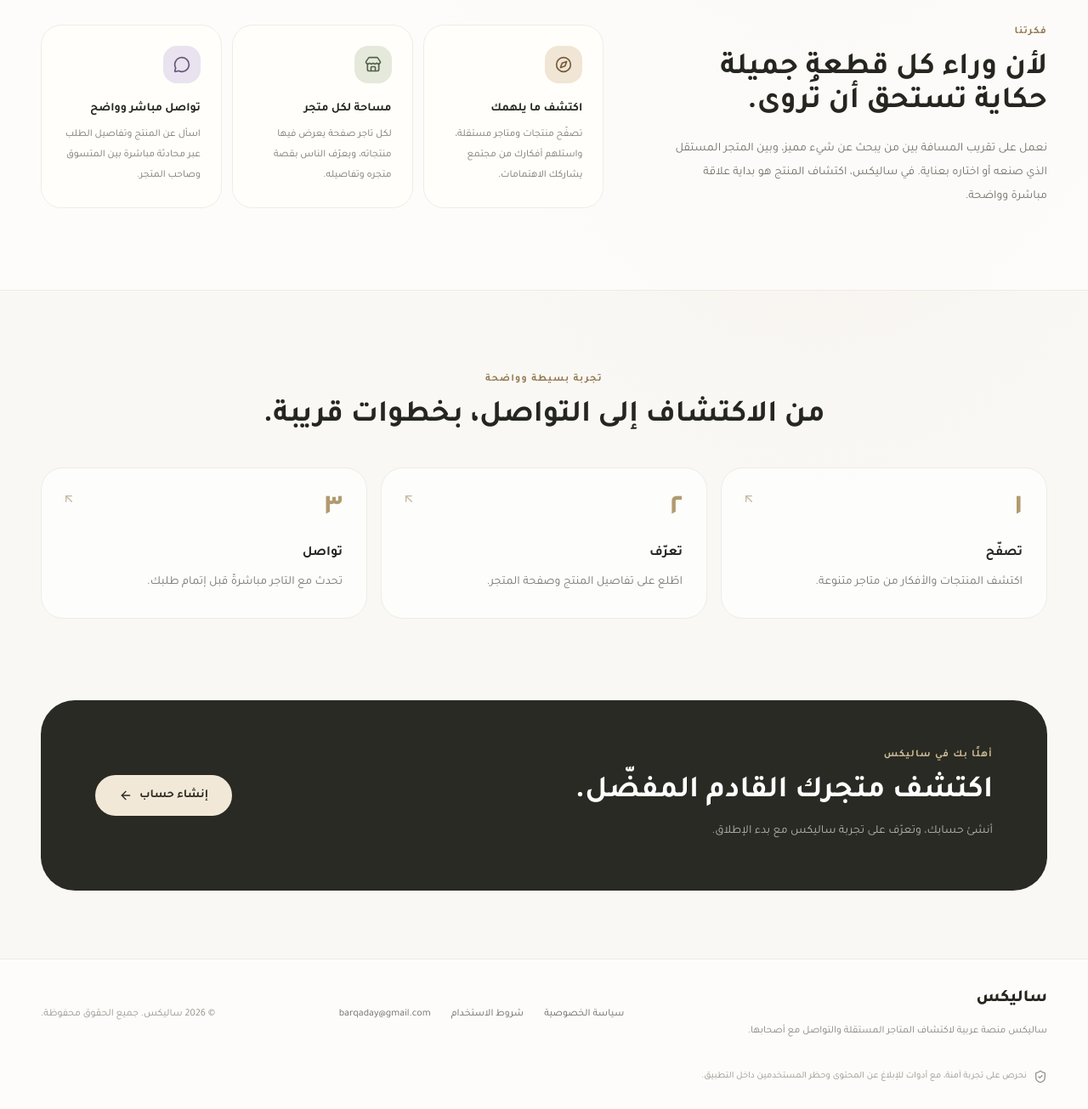
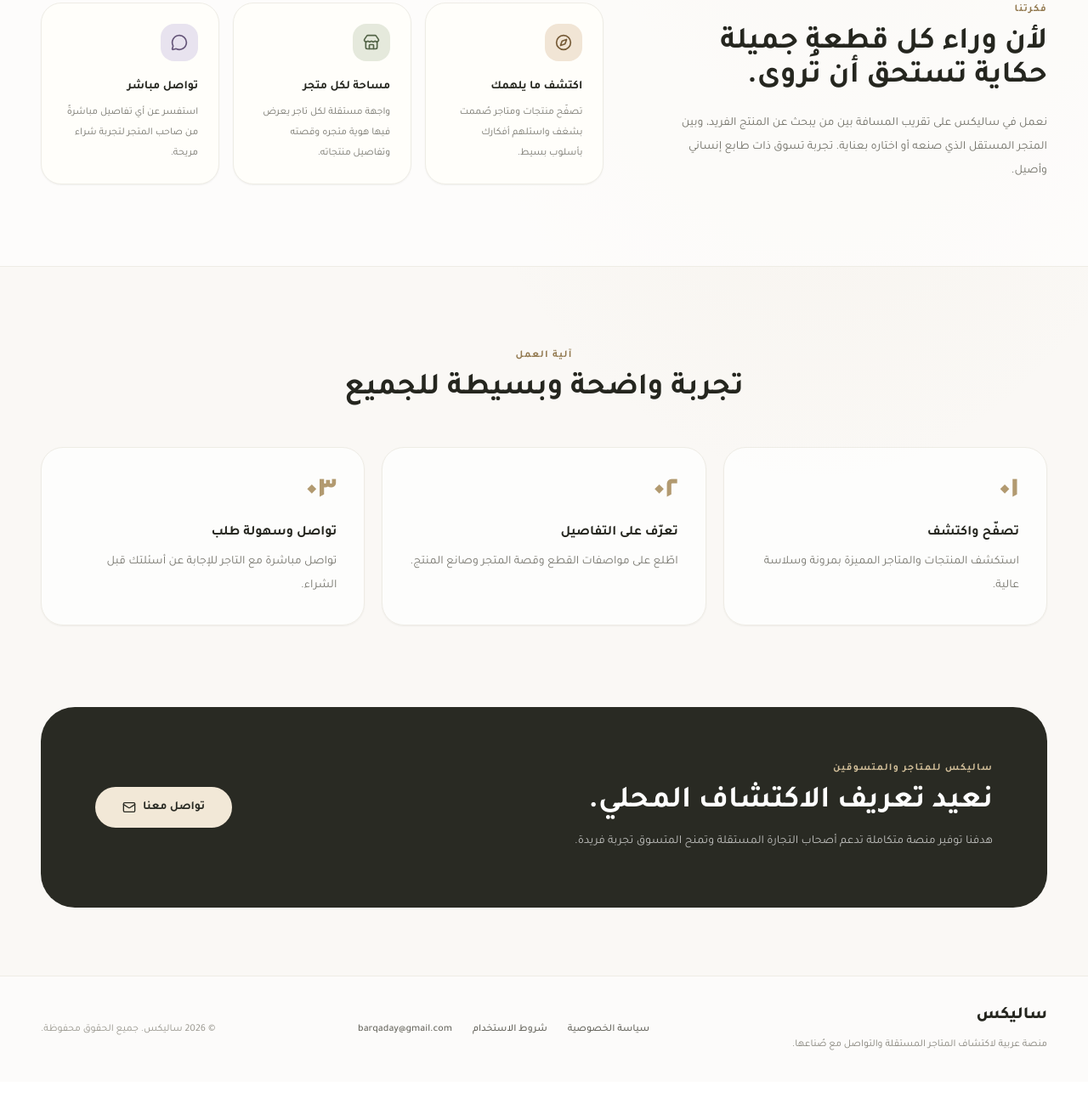
Before and after one commit to judeadaiy-dev/Silex-Landing-Page, a plain HTML site: page index.html in a window 1280 px wide. Shown: the part 1023-2328 px from the top of the page at 85% size. After the commit the page ends 2296 px from the top, so only its background shows below. Drawn offline with nearby package versions, Linux system fonts and the light colour scheme.

Commit message:
Update index.html

```diff
--- a/index.html
+++ b/index.html
@@ -3,15 +3,15 @@
 <head>
   <meta charset="UTF-8" />
   <meta name="viewport" content="width=device-width, initial-scale=1.0" />
-  <title>ساليكس | سوق يقرّبك من المتاجر المستقلة</title>
-  <meta name="description" content="ساليكس منصة عربية لاكتشاف المنتجات والمتاجر المستقلة، والتواصل مباشرةً مع أصحابها." />
+  <title>ساليكس | وجهتك لاكتشاف المتاجر المستقلة</title>
+  <meta name="description" content="ساليكس منصة عربية تجسر الفجوة بين المتاجر المستقلة والمتسوقين عبر تقديم تجربة اكتشاف فريدة وتواصل مباشر." />
 
   <!-- الخطوط من Google Fonts -->
   <link rel="preconnect" href="https://fonts.googleapis.com">
   <link rel="preconnect" href="https://fonts.gstatic.com" crossorigin>
   <link href="https://fonts.googleapis.com/css2?family=Tajawal:wght@400;500;700;800&display=swap" rel="stylesheet">
 
-  <!-- مكتبة Tailwind CSS للتنسيق السريع -->
+  <!-- مكتبة Tailwind CSS للتنسيق -->
   <script src="https://cdn.tailwindcss.com"></script>
   <!-- مكتبة الأيقونات Lucide Icons -->
   <script src="https://unpkg.com/lucide@latest"></script>
@@ -24,48 +24,45 @@
 </head>
 <body class="relative min-h-screen overflow-x-hidden bg-[radial-gradient(ellipse_at_75%_5%,rgba(210,190,155,0.23),transparent_48%),linear-gradient(180deg,#f4efe6_0%,#faf8f5_680px)] text-[#25261f]">
 
-  <!-- الهيدر / الشريط العلوي -->
-  <header class="relative z-10 mx-auto flex w-full max-w-7xl items-center justify-between px-5 py-5 sm:px-8 lg:px-12">
-    <a href="#" class="flex items-center gap-2 font-extrabold text-2xl tracking-tight text-[#25261f]">
-      <span class="flex size-9 items-center justify-center rounded-xl bg-[#25261f] text-white">S</span>
+  <!-- الشريط العلوي / الهيدر -->
+  <header class="relative z-10 mx-auto flex w-full max-w-7xl items-center justify-between px-5 py-6 sm:px-8 lg:px-12">
+    <a href="#" class="flex items-center gap-2.5 font-extrabold text-2xl tracking-tight text-[#25261f]">
+      <span class="flex size-9 items-center justify-center rounded-xl bg-[#25261f] text-white font-bold text-lg">S</span>
       ساليكس
     </a>
-    <nav aria-label="التنقل الرئيسي" class="hidden items-center gap-8 text-sm text-[#68675f] md:flex">
-      <a href="#about" class="transition hover:text-[#25261f]">عن ساليكس</a>
+    <nav aria-label="التنقل الرئيسي" class="hidden items-center gap-8 text-sm font-medium text-[#68675f] md:flex">
+      <a href="#about" class="transition hover:text-[#25261f]">عن المنصة</a>
       <a href="#experience" class="transition hover:text-[#25261f]">كيف تعمل</a>
-      <a href="#contact" class="transition hover:text-[#25261f]">الخصوصية</a>
+      <a href="#contact" class="transition hover:text-[#25261f]">تواصل معنا</a>
     </nav>
-    <a href="#register" class="inline-flex items-center gap-2 rounded-full bg-[#25261f] px-5 py-2.5 text-sm font-semibold text-white transition hover:bg-[#44453b]">
-      ابدأ رحلتك
-      <i data-lucide="arrow-left" class="w-4 h-4"></i>
+    <a href="#about" class="inline-flex items-center gap-2 rounded-full border border-[#d9d5cc] bg-white/80 px-5 py-2.5 text-sm font-semibold text-[#25261f] shadow-sm transition hover:bg-white hover:border-[#aaa18f]">
+      اكتشف المزيد
+      <i data-lucide="arrow-down" class="w-4 h-4"></i>
     </a>
   </header>
 
   <!-- القسم الرئيسي / البطل -->
-  <section class="relative mx-auto grid max-w-7xl items-center gap-12 px-5 pb-20 pt-10 sm:px-8 sm:pt-16 lg:grid-cols-[1fr_0.9fr] lg:gap-16 lg:px-12 lg:pb-28 lg:pt-20">
+  <section class="relative mx-auto grid max-w-7xl items-center gap-12 px-5 pb-20 pt-8 sm:px-8 sm:pt-12 lg:grid-cols-[1fr_0.9fr] lg:gap-16 lg:px-12 lg:pb-28 lg:pt-16">
     <div class="relative z-10 max-w-2xl">
-      <div class="mb-6 inline-flex items-center gap-2 rounded-full border border-[#d9d0bf] bg-white/70 px-3.5 py-2 text-xs font-medium text-[#655c4c] shadow-sm">
+      <div class="mb-6 inline-flex items-center gap-2 rounded-full border border-[#d9d0bf] bg-white/80 px-4 py-2 text-xs font-semibold text-[#655c4c] shadow-sm">
         <span class="size-2 rounded-full bg-[#9a8055]"></span>
         سوق عربي للمتاجر المستقلة
       </div>
-      <h1 class="font-bold text-4xl leading-[1.25] tracking-tight sm:text-6xl lg:text-[60px]">
+      <h1 class="font-bold text-4xl leading-[1.25] tracking-tight sm:text-6xl lg:text-[58px]">
         أشياء تحبّها،<br />
         <span class="text-[#90764c]">من ناس يصنعونها.</span>
       </h1>
       <p class="mt-6 max-w-xl text-base leading-8 text-[#68675f] sm:text-lg sm:leading-9">
-        ساليكس مساحة تجمع المتاجر المستقلة والمنتجات المميزة في تجربة عربية واحدة. اكتشف، تعرّف على أصحاب المتاجر، وتواصل معهم مباشرةً.
+        ساليكس مساحة تجمع المتاجر المستقلة والمنتجات المميزة في تجربة عربية فريدة. اكتشف المنتجات الفريدة وتعرف على صُناعها وتواصل معهم مباشرةً.
       </p>
       <div class="mt-8 flex flex-col gap-3 sm:flex-row">
-        <a href="#register" class="inline-flex min-h-12 items-center justify-center gap-2 rounded-full bg-[#25261f] px-7 text-sm font-semibold text-white shadow-[0_10px_24px_rgba(37,38,31,0.16)] transition hover:-translate-y-0.5 hover:bg-[#44453b]">
-          انضم إلى ساليكس
+        <a href="#experience" class="inline-flex min-h-12 items-center justify-center gap-2 rounded-full bg-[#25261f] px-8 text-sm font-semibold text-white shadow-[0_10px_24px_rgba(37,38,31,0.16)] transition hover:-translate-y-0.5 hover:bg-[#44453b]">
+          استكشف تجربة ساليكس
           <i data-lucide="arrow-left" class="w-4 h-4"></i>
-        </a>
-        <a href="#login" class="inline-flex min-h-12 items-center justify-center rounded-full border border-[#d9d5cc] bg-white/70 px-7 text-sm font-semibold text-[#34352e] transition hover:border-[#aaa18f] hover:bg-white">
-          لديّ حساب بالفعل
         </a>
       </div>
       <p class="mt-5 text-xs leading-6 text-[#85837a]">
-        ساليكس في مرحلة الإطلاق. قد تختلف المنتجات وتوفّرها بحسب المتاجر المشاركة.
+        منصة مخصصة لإبراز الهوية العربية ودعم المشاريع والتجار المستقلين.
       </p>
     </div>
 
@@ -76,16 +73,16 @@
       <div class="relative rounded-[34px] border border-white/80 bg-white/65 p-3 shadow-[0_32px_90px_rgba(68,58,42,0.15)] backdrop-blur-sm sm:rounded-[42px] sm:p-5">
         <div class="overflow-hidden rounded-[27px] border border-[#eeece5] bg-[#fbfaf7] sm:rounded-[32px]">
           <div class="flex items-center justify-between border-b border-[#efede7] px-5 py-4">
-            <span class="text-[11px] text-[#929087]">مساحة تلتقي فيها الحكايات</span>
+            <span class="text-[11px] font-medium text-[#929087]">مساحة تلتقي فيها الحكايات</span>
             <span class="flex items-center gap-2 text-sm font-semibold">
               <span class="size-2 rounded-full bg-[#a78b5d]"></span>
               اكتشف
             </span>
           </div>
           <div class="grid grid-cols-2 gap-3 p-4 sm:gap-4 sm:p-5">
-            <div class="col-span-2 flex min-h-[205px] flex-col justify-between overflow-hidden rounded-[25px] bg-[#e9e0d1] p-5 sm:min-h-[240px] sm:p-6">
+            <div class="col-span-2 flex min-h-[190px] flex-col justify-between overflow-hidden rounded-[25px] bg-[#e9e0d1] p-5 sm:min-h-[220px] sm:p-6">
               <div class="flex items-center justify-between">
-                <span class="rounded-full bg-white/75 px-3 py-1.5 text-[10px] font-medium text-[#645843]">اختيارات مستقلة</span>
+                <span class="rounded-full bg-white/80 px-3 py-1 text-[11px] font-semibold text-[#645843]">اختيارات حصرية</span>
                 <i data-lucide="heart" class="w-4 h-4 text-[#806d4f]"></i>
               </div>
               <div class="relative">
@@ -96,17 +93,17 @@
             </div>
             <div class="rounded-[22px] border border-[#efede7] bg-white p-3.5 sm:p-4">
               <div class="mb-3 flex aspect-[1.08] items-center justify-center rounded-[17px] bg-[#e5e9dc]">
-                <i data-lucide="package" class="w-10 h-10 text-[#647259]"></i>
+                <i data-lucide="package" class="w-8 h-8 text-[#647259]"></i>
               </div>
               <p class="text-xs font-semibold">تفاصيل تصنع الفرق</p>
-              <p class="mt-1 text-[10px] text-[#85837a]">منتجات من متاجر مستقلة</p>
+              <p class="mt-1 text-[10px] text-[#85837a]">منتجات مصممة بحب</p>
             </div>
             <div class="rounded-[22px] border border-[#efede7] bg-white p-3.5 sm:p-4">
               <div class="mb-3 flex aspect-[1.08] items-center justify-center rounded-[17px] bg-[#e9e3ee]">
-                <i data-lucide="store" class="w-10 h-10 text-[#706180]"></i>
+                <i data-lucide="store" class="w-8 h-8 text-[#706180]"></i>
               </div>
               <p class="text-xs font-semibold">متاجر لها حكاية</p>
-              <p class="mt-1 text-[10px] text-[#85837a]">تعرّف على أصحابها</p>
+              <p class="mt-1 text-[10px] text-[#85837a]">تعرّف على القائمين عليها</p>
             </div>
           </div>
           <div class="flex items-center justify-around border-t border-[#efede7] bg-white/80 px-3 py-3 text-[#8a887f]">
@@ -123,47 +120,47 @@
         </span>
         <span>
           <span class="block text-xs font-semibold">تواصل مباشر</span>
-          <span class="mt-0.5 block text-[10px] text-[#85837a]">بينك وبين صاحب المتجر</span>
+          <span class="mt-0.5 block text-[10px] text-[#85837a]">بين المتسوق وصاحب المتجر</span>
         </span>
       </div>
     </div>
   </section>
 
-  <!-- قسم الفكرة والمميزات -->
+  <!-- قسم الرؤية والمميزات -->
   <section id="about" class="relative border-y border-[#eeece5] bg-white/60">
     <div class="mx-auto grid max-w-7xl gap-10 px-5 py-16 sm:px-8 sm:py-20 lg:grid-cols-[0.8fr_1.2fr] lg:gap-20 lg:px-12 lg:py-24">
       <div>
-        <p class="text-xs font-semibold tracking-widest text-[#92794f]">فكرتنا</p>
-        <h2 class="mt-4 max-w-md font-bold text-3xl leading-tight sm:text-4xl">
+        <p class="text-xs font-bold tracking-widest text-[#92794f] uppercase">فكرتنا</p>
+        <h2 class="mt-3 max-w-md font-bold text-3xl leading-tight sm:text-4xl text-[#25261f]">
           لأن وراء كل قطعة جميلة حكاية تستحق أن تُروى.
         </h2>
         <p class="mt-5 max-w-md text-sm leading-7 text-[#717067]">
-          نعمل على تقريب المسافة بين من يبحث عن شيء مميز، وبين المتجر المستقل الذي صنعه أو اختاره بعناية. في ساليكس، اكتشاف المنتج هو بداية علاقة مباشرة وواضحة.
+          نعمل في ساليكس على تقريب المسافة بين من يبحث عن المنتج الفريد، وبين المتجر المستقل الذي صنعه أو اختاره بعناية. تجربة تسوق ذات طابع إنساني وأصيل.
         </p>
       </div>
-      <div class="grid gap-3 sm:grid-cols-3">
-        <article class="rounded-[24px] border border-[#eeece5] bg-[#fffefa] p-5 sm:p-6">
+      <div class="grid gap-4 sm:grid-cols-3">
+        <article class="rounded-[24px] border border-[#eeece5] bg-[#fffefa] p-5 sm:p-6 shadow-sm">
           <span class="flex size-11 items-center justify-center rounded-2xl bg-[#f1e5d5] text-[#765b37]">
             <i data-lucide="compass" class="w-5 h-5"></i>
           </span>
-          <h3 class="mt-5 text-sm font-semibold">اكتشف ما يلهمك</h3>
-          <p class="mt-2 text-xs leading-6 text-[#77766e]">تصفّح منتجات ومتاجر مستقلة، واستلهم أفكارك من مجتمع يشاركك الاهتمامات.</p>
+          <h3 class="mt-5 text-sm font-bold text-[#25261f]">اكتشف ما يلهمك</h3>
+          <p class="mt-2 text-xs leading-6 text-[#77766e]">تصفّح منتجات ومتاجر صُممت بشغف واستلهم أفكارك بأسلوب بسيط.</p>
         </article>
 
-        <article class="rounded-[24px] border border-[#eeece5] bg-[#fffefa] p-5 sm:p-6">
+        <article class="rounded-[24px] border border-[#eeece5] bg-[#fffefa] p-5 sm:p-6 shadow-sm">
           <span class="flex size-11 items-center justify-center rounded-2xl bg-[#e5e9dc] text-[#536447]">
             <i data-lucide="store" class="w-5 h-5"></i>
           </span>
-          <h3 class="mt-5 text-sm font-semibold">مساحة لكل متجر</h3>
-          <p class="mt-2 text-xs leading-6 text-[#77766e]">لكل تاجر صفحة يعرض فيها منتجاته، ويعرّف الناس بقصة متجره وتفاصيله.</p>
+          <h3 class="mt-5 text-sm font-bold text-[#25261f]">مساحة لكل متجر</h3>
+          <p class="mt-2 text-xs leading-6 text-[#77766e]">واجهة مستقلة لكل تاجر يعرض فيها هوية متجره وقصته وتفاصيل منتجاته.</p>
         </article>
 
-        <article class="rounded-[24px] border border-[#eeece5] bg-[#fffefa] p-5 sm:p-6">
+        <article class="rounded-[24px] border border-[#eeece5] bg-[#fffefa] p-5 sm:p-6 shadow-sm">
           <span class="flex size-11 items-center justify-center rounded-2xl bg-[#e8e3ef] text-[#655579]">
             <i data-lucide="message-circle" class="w-5 h-5"></i>
           </span>
-          <h3 class="mt-5 text-sm font-semibold">تواصل مباشر وواضح</h3>
-          <p class="mt-2 text-xs leading-6 text-[#77766e]">اسأل عن المنتج وتفاصيل الطلب عبر محادثة مباشرة بين المتسوق وصاحب المتجر.</p>
+          <h3 class="mt-5 text-sm font-bold text-[#25261f]">تواصل مباشر</h3>
+          <p class="mt-2 text-xs leading-6 text-[#77766e]">استفسر عن أي تفاصيل مباشرةً من صاحب المتجر لتجربة شراء مريحة.</p>
         </article>
       </div>
     </div>
@@ -172,67 +169,60 @@
   <!-- خطوات العمل -->
   <section id="experience" class="mx-auto max-w-7xl px-5 py-16 sm:px-8 sm:py-20 lg:px-12 lg:py-24">
     <div class="mx-auto max-w-2xl text-center">
-      <p class="text-xs font-semibold tracking-widest text-[#92794f]">تجربة بسيطة وواضحة</p>
-      <h2 class="mt-4 font-bold text-3xl sm:text-4xl">من الاكتشاف إلى التواصل، بخطوات قريبة.</h2>
+      <p class="text-xs font-bold tracking-widest text-[#92794f] uppercase">آلية العمل</p>
+      <h2 class="mt-3 font-bold text-3xl sm:text-4xl text-[#25261f]">تجربة واضحة وبسيطة للجميع</h2>
     </div>
-    <div class="mt-10 grid gap-4 sm:grid-cols-3">
-      <article class="relative rounded-[26px] border border-[#eeece5] bg-white/70 p-6 sm:p-7">
-        <span class="font-bold text-4xl text-[#b29a70]">١</span>
-        <h3 class="mt-5 text-base font-semibold">تصفّح</h3>
-        <p class="mt-2 text-sm leading-7 text-[#77766e]">اكتشف المنتجات والأفكار من متاجر متنوعة.</p>
-        <i data-lucide="arrow-up-left" class="absolute left-6 top-7 text-[#c4b99f] w-4 h-4"></i>
+    <div class="mt-12 grid gap-5 sm:grid-cols-3">
+      <article class="relative rounded-[26px] border border-[#eeece5] bg-white/70 p-6 sm:p-8 shadow-sm">
+        <span class="font-extrabold text-4xl text-[#b29a70]">٠١</span>
+        <h3 class="mt-4 text-base font-bold text-[#25261f]">تصفّح واكتشف</h3>
+        <p class="mt-2 text-sm leading-7 text-[#77766e]">استكشف المنتجات والمتاجر المميزة بمرونة وسلاسة عالية.</p>
       </article>
-      <article class="relative rounded-[26px] border border-[#eeece5] bg-white/70 p-6 sm:p-7">
-        <span class="font-bold text-4xl text-[#b29a70]">٢</span>
-        <h3 class="mt-5 text-base font-semibold">تعرّف</h3>
-        <p class="mt-2 text-sm leading-7 text-[#77766e]">اطّلع على تفاصيل المنتج وصفحة المتجر.</p>
-        <i data-lucide="arrow-up-left" class="absolute left-6 top-7 text-[#c4b99f] w-4 h-4"></i>
+      <article class="relative rounded-[26px] border border-[#eeece5] bg-white/70 p-6 sm:p-8 shadow-sm">
+        <span class="font-extrabold text-4xl text-[#b29a70]">٠٢</span>
+        <h3 class="mt-4 text-base font-bold text-[#25261f]">تعرّف على التفاصيل</h3>
+        <p class="mt-2 text-sm leading-7 text-[#77766e]">اطّلع على مواصفات القطع وقصة المتجر وصانع المنتج.</p>
       </article>
-      <article class="relative rounded-[26px] border border-[#eeece5] bg-white/70 p-6 sm:p-7">
-        <span class="font-bold text-4xl text-[#b29a70]">٣</span>
-        <h3 class="mt-5 text-base font-semibold">تواصل</h3>
-        <p class="mt-2 text-sm leading-7 text-[#77766e]">تحدث مع التاجر مباشرةً قبل إتمام طلبك.</p>
-        <i data-lucide="arrow-up-left" class="absolute left-6 top-7 text-[#c4b99f] w-4 h-4"></i>
+      <article class="relative rounded-[26px] border border-[#eeece5] bg-white/70 p-6 sm:p-8 shadow-sm">
+        <span class="font-extrabold text-4xl text-[#b29a70]">٠٣</span>
+        <h3 class="mt-4 text-base font-bold text-[#25261f]">تواصل وسهولة طلب</h3>
+        <p class="mt-2 text-sm leading-7 text-[#77766e]">تواصل مباشرة مع التاجر للإجابة عن أسئلتك قبل الشراء.</p>
       </article>
     </div>
   </section>
 
-  <!-- دافع الانضمام -->
+  <!-- قسم التعريف والتواصل -->
   <section class="px-5 pb-16 sm:px-8 sm:pb-20 lg:px-12">
-    <div class="relative mx-auto max-w-7xl overflow-hidden rounded-[32px] bg-[#292a23] px-6 py-10 text-white sm:rounded-[40px] sm:px-12 sm:py-14 lg:px-16">
+    <div class="relative mx-auto max-w-7xl overflow-hidden rounded-[32px] bg-[#292a23] px-6 py-12 text-white sm:rounded-[40px] sm:px-12 sm:py-16 lg:px-16">
       <div class="relative flex flex-col justify-between gap-8 sm:flex-row sm:items-center">
         <div class="max-w-2xl">
-          <p class="text-xs font-semibold tracking-widest text-[#d0bd98]">أهلًا بك في ساليكس</p>
-          <h2 class="mt-4 font-bold text-3xl leading-tight sm:text-4xl">اكتشف متجرك القادم المفضّل.</h2>
-          <p class="mt-3 max-w-xl text-sm leading-7 text-white/65">أنشئ حسابك، وتعرّف على تجربة ساليكس مع بدء الإطلاق.</p>
+          <p class="text-xs font-semibold tracking-widest text-[#d0bd98] uppercase">ساليكس للمتاجر والمتسوقين</p>
+          <h2 class="mt-3 font-bold text-3xl leading-tight sm:text-4xl">نعيد تعريف الاكتشاف المحلي.</h2>
+          <p class="mt-3 max-w-xl text-sm leading-7 text-white/70">هدفنا توفير منصة متكاملة تدعم أصحاب التجارة المستقلة وتمنح المتسوق تجربة فريدة.</p>
         </div>
-        <a href="#register" class="inline-flex min-h-12 shrink-0 items-center justify-center gap-2 rounded-full bg-[#f2e8d7] px-7 text-sm font-semibold text-[#292a23] transition hover:-translate-y-0.5 hover:bg-white">
-          إنشاء حساب
-          <i data-lucide="arrow-left" class="w-4 h-4"></i>
+        <a href="mailto:barqaday@gmail.com" class="inline-flex min-h-12 shrink-0 items-center justify-center gap-2 rounded-full bg-[#f2e8d7] px-8 text-sm font-semibold text-[#292a23] transition hover:-translate-y-0.5 hover:bg-white">
+          تواصل معنا
+          <i data-lucide="mail" class="w-4 h-4"></i>
         </a>
       </div>
     </div>
   </section>
 
   <!-- الفوتر -->
-  <footer id="contact" class="border-t border-[#eeece5] bg-white/45">
+  <footer id="contact" class="border-t border-[#eeece5] bg-white/50">
     <div class="mx-auto flex max-w-7xl flex-col gap-6 px-5 py-8 sm:px-8 lg:flex-row lg:items-center lg:justify-between lg:px-12">
       <div>
         <a href="#" class="font-extrabold text-xl text-[#25261f]">ساليكس</a>
-        <p class="mt-3 max-w-sm text-xs leading-6 text-[#85837a]">
-          ساليكس منصة عربية لاكتشاف المتاجر المستقلة والتواصل مع أصحابها.
+        <p class="mt-2 max-w-sm text-xs leading-6 text-[#85837a]">
+          منصة عربية لاكتشاف المتاجر المستقلة والتواصل مع صُناعها.
         </p>
       </div>
-      <nav aria-label="روابط" class="flex flex-wrap gap-x-6 gap-y-3 text-xs text-[#68675f]">
+      <nav aria-label="روابط" class="flex flex-wrap gap-x-6 gap-y-3 text-xs font-medium text-[#68675f]">
         <a href="#" class="transition hover:text-[#25261f]">سياسة الخصوصية</a>
         <a href="#" class="transition hover:text-[#25261f]">شروط الاستخدام</a>
         <a href="mailto:barqaday@gmail.com" class="transition hover:text-[#25261f]">barqaday@gmail.com</a>
       </nav>
       <p class="text-xs text-[#96948b]">© 2026 ساليكس. جميع الحقوق محفوظة.</p>
-    </div>
-    <div class="mx-auto flex max-w-7xl items-center gap-2 px-5 pb-7 text-[11px] leading-5 text-[#96948b] sm:px-8 lg:px-12">
-      <i data-lucide="shield-check" class="w-4 h-4 shrink-0"></i>
-      <span>نحرص على تجربة آمنة، مع أدوات للإبلاغ عن المحتوى وحظر المستخدمين داخل التطبيق.</span>
     </div>
   </footer>
 
```
